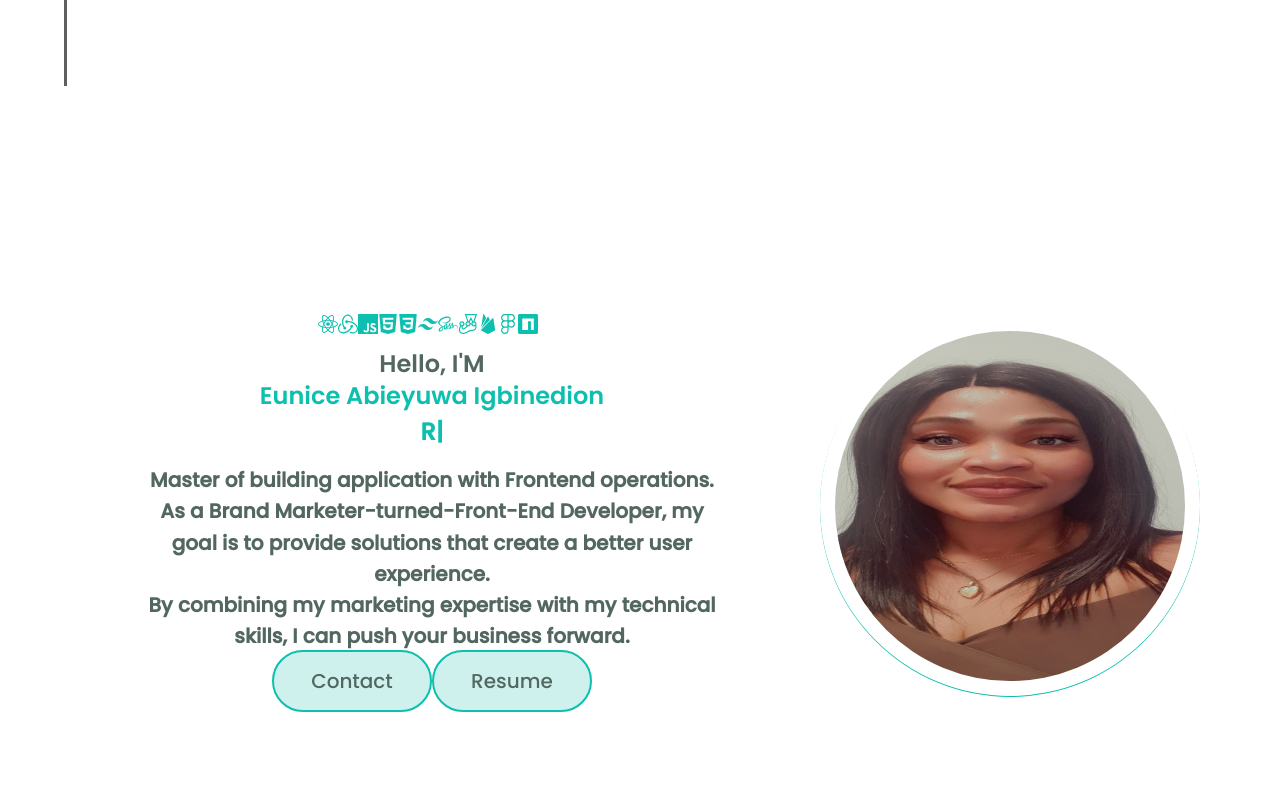
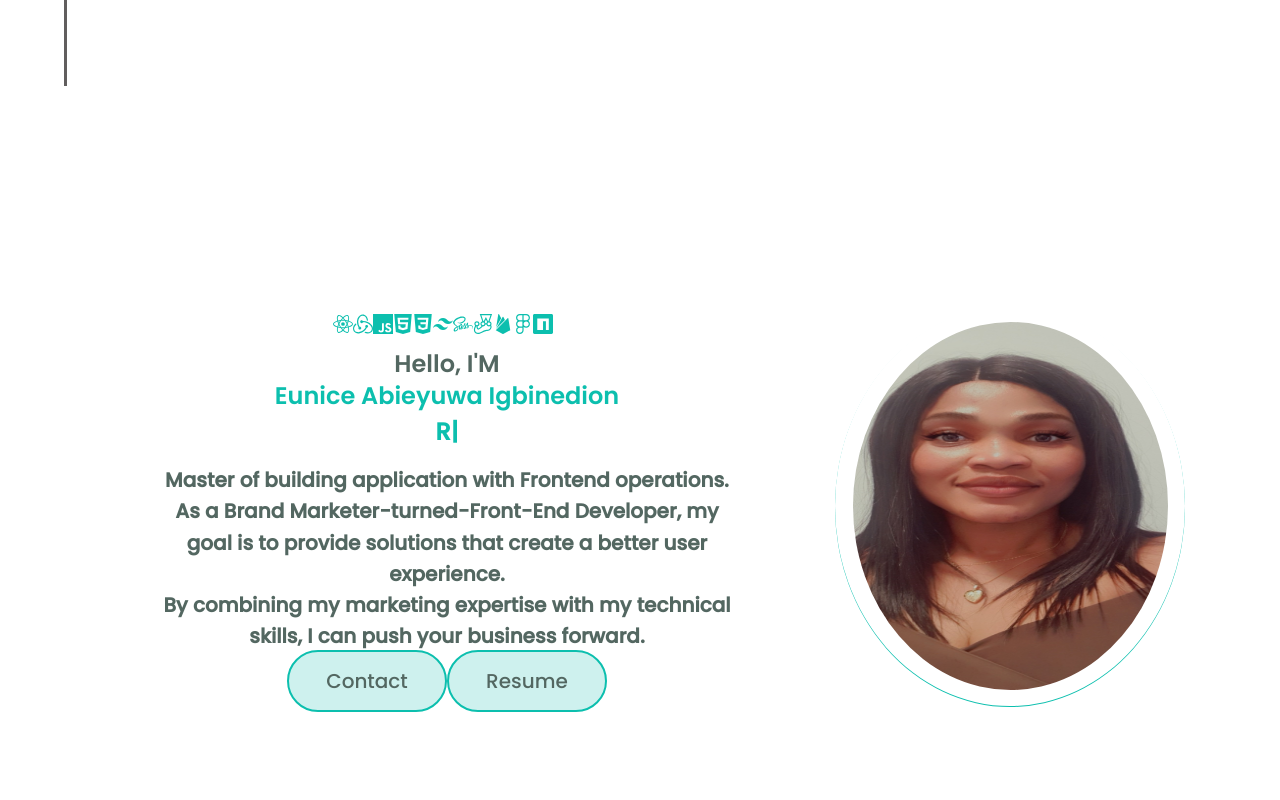
Before and after one commit to Eunnylans/Eunice_Portfolio, a React (Create React App) app: page / in a window 1280 px wide. Shown: the part 714-1514 px from the top of the page. Built offline with nearby package versions, Linux system fonts and the light colour scheme; a web font is replaced by a local one.

Commit message:
Updating Project & About Component

```diff
--- a/src/styles/components/_aboutme.scss
+++ b/src/styles/components/_aboutme.scss
@@ -111,13 +111,13 @@
     justify-content: center;
     box-shadow: 0 1px 0px 0px $aqua;
     border-radius: 50%;
-    height: 380px;
-    width: 380px;
+    height: 400px;
+    width: 350px;
     margin: 0 0px 0 100px;
   }
   .profile-picture-background {
     height: 92%;
-    width: 92%;
+    width: 90%;
     background-size: cover;
     border-radius: 50%;
     background-repeat: no-repeat;
@@ -392,6 +392,7 @@
           }
         }
         .profile-options {
+          margin-bottom: 50%;
           .highlighted-btn {
             font-size: 15px;
           }
--- a/src/styles/components/_projects.scss
+++ b/src/styles/components/_projects.scss
@@ -61,7 +61,7 @@
             width: 100%;
 
             &:hover {
-              transform: scale(0.9);
+              transform: scale(1.02);
               transition: all 0.3s ease;
               vertical-align: middle;
             }
```
Also changed, not shown: src/Assets/Eunnylaans.jpg (added), src/Assets/Eunnylans.jpg (added).
